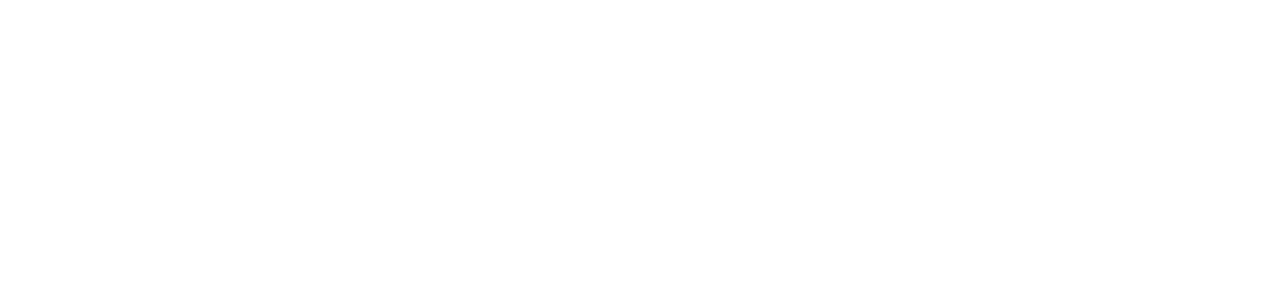
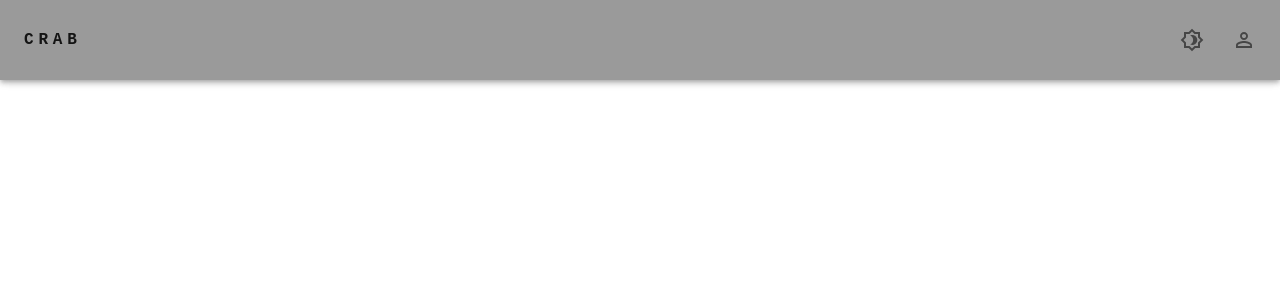
Before and after one commit to KristinaSapega/hh-project, a React (Vite) app in the folder frontend/: page / in a window 1280 px wide. Shown: the top 300 px of the page. Built offline with nearby package versions, Linux system fonts and the light colour scheme.

Commit message:
смена тем, контейнер для приложения

```diff
--- a/frontend/src/App.tsx
+++ b/frontend/src/App.tsx
@@ -1,17 +1,54 @@
+import { useState } from 'react';
 import { BrowserRouter, Routes, Route } from 'react-router-dom';
+
+import { ThemeProvider } from '@emotion/react';
+import { createTheme, CssBaseline, Box } from '@mui/material';
+
+import Header from './components/Header';
 
 import { routes } from './routes/routes';
 
 const App = () => {
+  // для смены темы. в палитре заданы свои основные цвета тем
+  const [mode, setMode] = useState<'light' | 'dark'>('light');
+  const theme = createTheme({
+    palette: {
+      mode,
+      primary: {
+        main: '#9a9a9a',
+      },
+      secondary: {
+        main: '#9a9a9a',
+      },
+    },
+  });
+
+  // функция для переключения темы, передаем пропсом в хедер
+  const toggleTheme = () => {
+    setMode((prevMode) => (prevMode === 'light' ? 'dark' : 'light'));
+  };
+
   return (
+    <ThemeProvider theme={theme}>
+      <CssBaseline />
       <BrowserRouter>
+        <Box
+          sx={{
+            bgcolor: 'background.default',
+            paddingTop: '80px',
+            height: '100vh',
+          }}
+        >
+          <Header toggleTheme={toggleTheme} mode={mode} />
           <Routes>
             <Route path={routes.main} element={<></>} />
             <Route path={routes.login} element={<></>} />
             <Route path={routes.stand} element={<></>} />
             <Route path="*" element={<></>} />
           </Routes>
+        </Box>
       </BrowserRouter>
+    </ThemeProvider>
   );
 };
 
```
Lines whose indentation alone changed are shown as unchanged.
